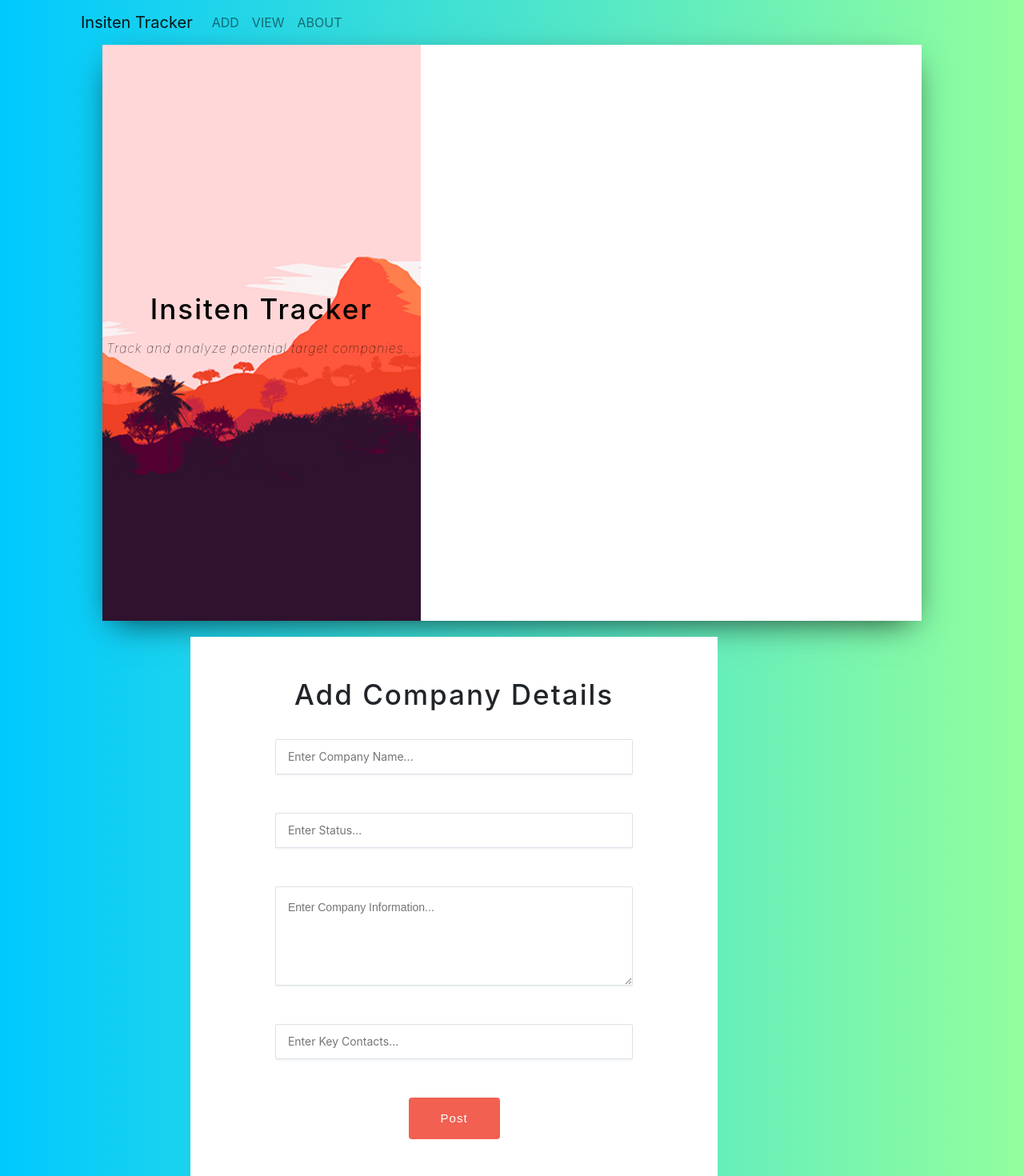
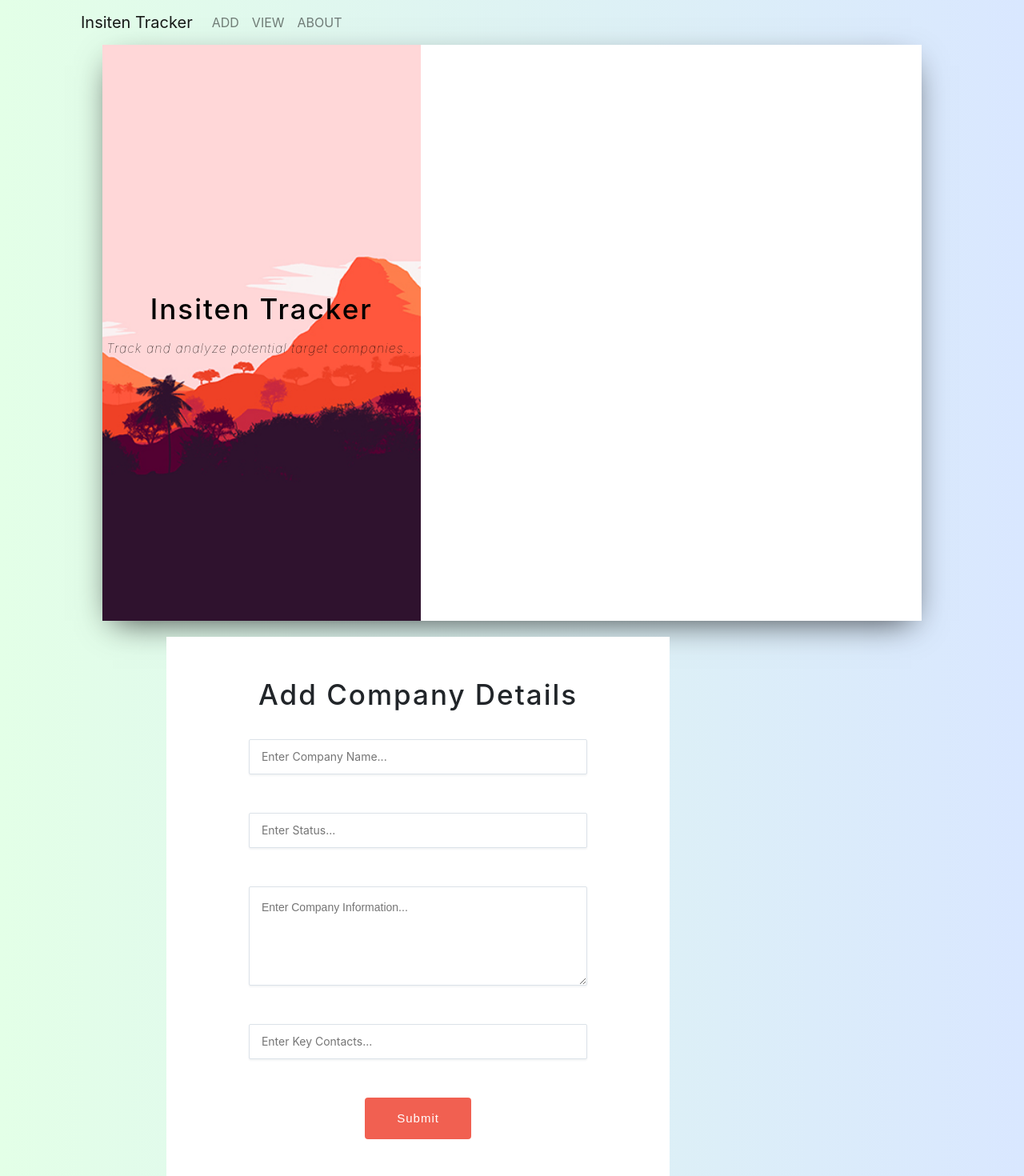
Before and after one commit to rabinchowdhury/insiten-challenge, a React (Create React App) app: page / in a window 1280 px wide. Shown: the top 1470 px of the page at 80% size. Built offline with nearby package versions, Linux system fonts and the light colour scheme.

Commit message:
added new css

```diff
--- a/src/App.css
+++ b/src/App.css
@@ -5,7 +5,7 @@
 body {
   /* margin: 0;
   padding: 0; */
-  background: linear-gradient(90deg, #00C9FF 0%, #92FE9D 100%);
+  background: linear-gradient(90deg, #e3ffe7 0%, #d9e7ff 100%);
   font-family: "Open Sans", serif;
 }
 
@@ -126,7 +126,7 @@ a:hover {
   background: #fff;
   padding:50px;
   width:100%;
-  margin: 20px 50px auto 110px;
+  margin: 20px 50px auto 80px;
   /* box-shadow:0 5px 15px 0 rgba(46, 61, 73, 0.12); */
   /* font-family:'Work Sans',sans-serif; */
 }
--- a/src/components/About.js
+++ b/src/components/About.js
@@ -19,7 +19,7 @@ class About extends Component {
     const postList = posts.length ? (
       posts.map(post => {
         return (
-          <div className="post card" key={post.id}>
+          <div className="post" key={post.id}>
             <div className="card-content">
               <span className="card-title">{post.title}</span>
               <p>{post.body}</p>
--- a/src/components/PostForm.js
+++ b/src/components/PostForm.js
@@ -43,7 +43,7 @@ class PostForm extends Component {
       cols="28" placeholder="Enter Company Information..." /><br /><br />
       <input required type="text" ref={(input) => this.getContacts = input}
       placeholder="Enter Key Contacts..." /><br /><br />
-      <button>Post</button>
+      <button onClick={() => { alert('View targets on the view page!') }}>Submit</button>
       </form>
     </div>
     );
```
